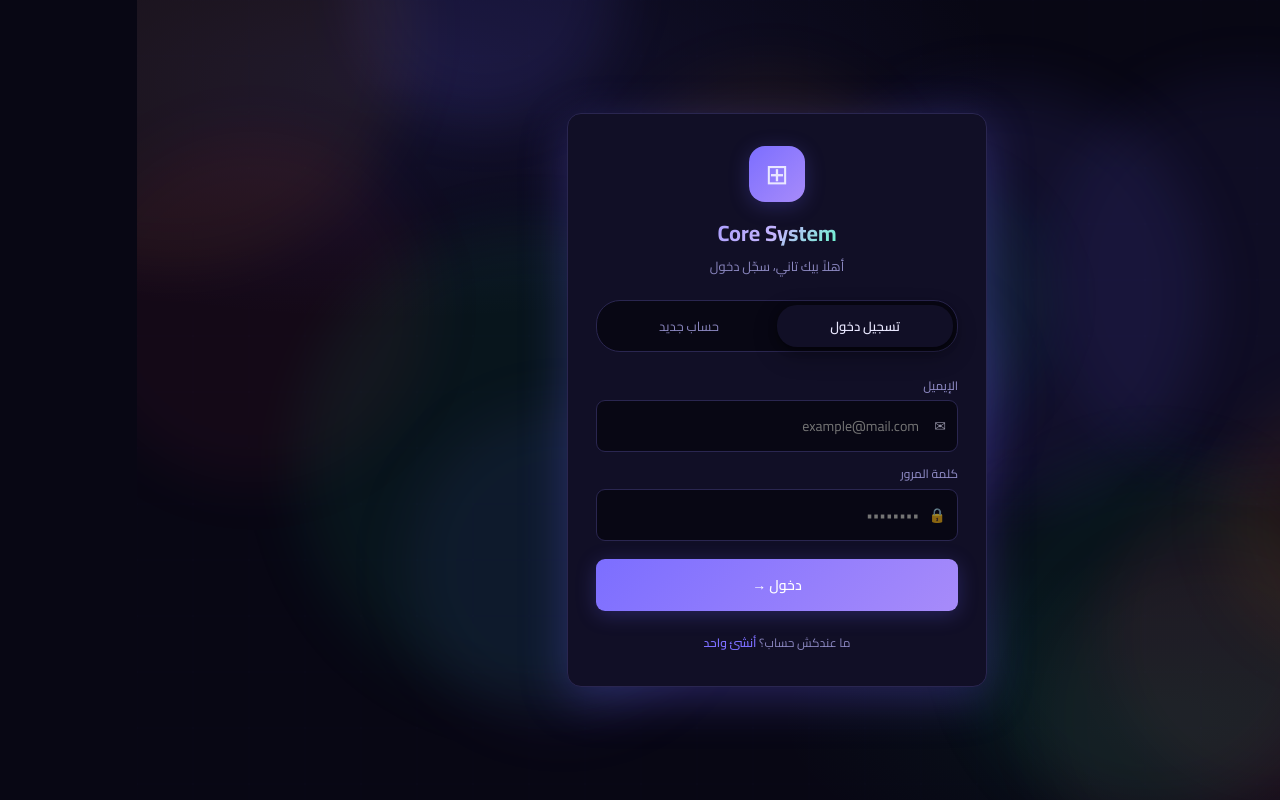
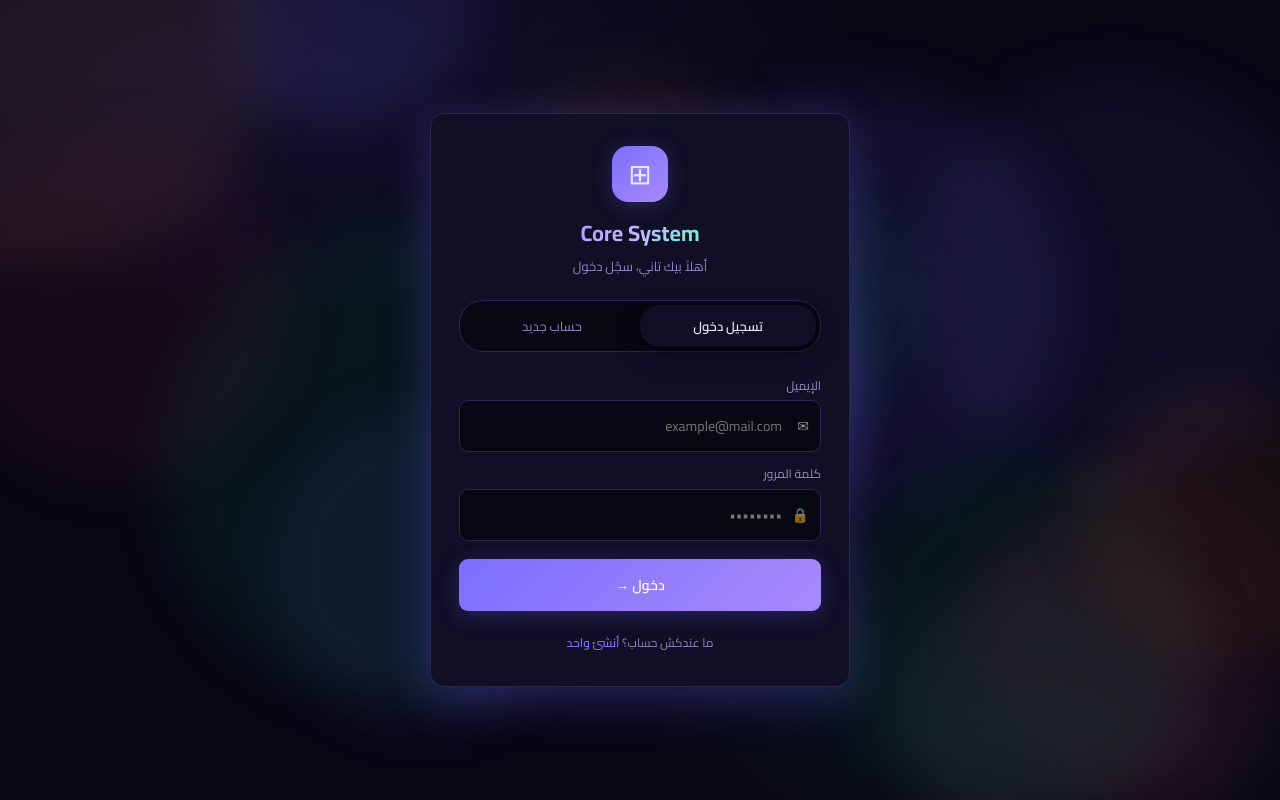
Before and after one commit to bt3762334-commits/coresystem, a React (Vite) app: page / in a window 1280 px wide. Built offline with nearby package versions, Linux system fonts and the light colour scheme.

Commit message:
Update global.css

```diff
--- a/src/styles/global.css
+++ b/src/styles/global.css
@@ -43,7 +43,11 @@
   --glow-green:  0 0 30px rgba(16,217,138,.3);
 }
 
-html { direction: rtl; scroll-behavior: smooth; }
+html { direction: rtl; scroll-behavior: smooth; max-width: 100%; overflow-x: hidden; }
+
+img, svg, video { max-width: 100%; height: auto; }
+table { max-width: 100%; }
+.glass, .card, .divine-card { max-width: 100%; }
 
 body {
   font-family: var(--font);
@@ -184,6 +188,10 @@ input:focus, textarea:focus, select:focus {
   [style*="position: fixed"] > div { margin: 0 !important; border-radius: 16px 16px 0 0 !important; max-height: 95vh; overflow-y: auto; }
 }
 
+.cert-printable-body {
+  padding: clamp(18px, 4.5vw, 40px) clamp(20px, 5.5vw, 48px) clamp(16px, 3.5vw, 36px);
+}
+
 @media print {
   body > *:not(#certificate-printable) { display: none !important; }
   #certificate-printable {
```
